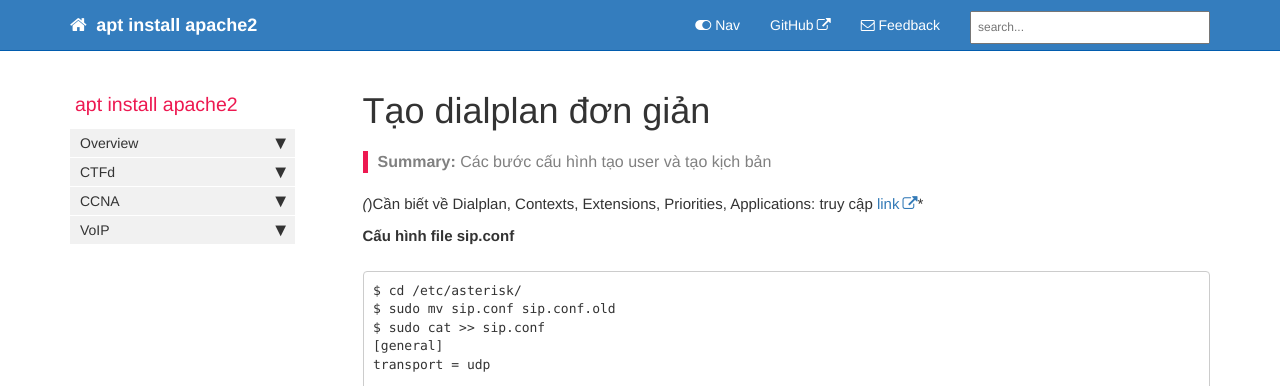
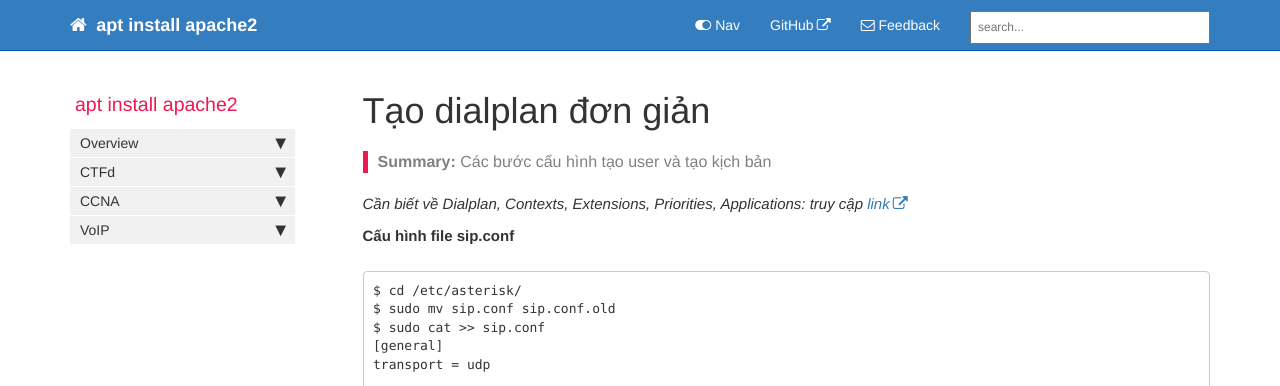
Before and after one commit to aptinstallapache2/aptinstallapache2.github.io, a Jekyll site: the page built from pages/VoIP/simple_dialplan.md, in a window 1280 px wide. Shown: the top 386 px of the page. Built offline with Jekyll 4.4.1, drawn with Linux system fonts in a browser that asks for light colours; comment, search, counter and statistics services are not loaded.

```diff
--- a/pages/VoIP/simple_dialplan.md
+++ b/pages/VoIP/simple_dialplan.md
@@ -6,7 +6,7 @@ permalink: simple_dialplan.html
 folder: VoIP
 ---
 
-*(*)Cần biết về Dialplan, Contexts, Extensions, Priorities, Applications: truy cập [link](http://www.asteriskdocs.org/en/3rd_Edition/asterisk-book-html-chunk/asterisk-DP-Basics-SECT-1.html)*
+*Cần biết về Dialplan, Contexts, Extensions, Priorities, Applications: truy cập [link](http://www.asteriskdocs.org/en/3rd_Edition/asterisk-book-html-chunk/asterisk-DP-Basics-SECT-1.html)*
 
 **Cấu hình file sip.conf**
 
```
